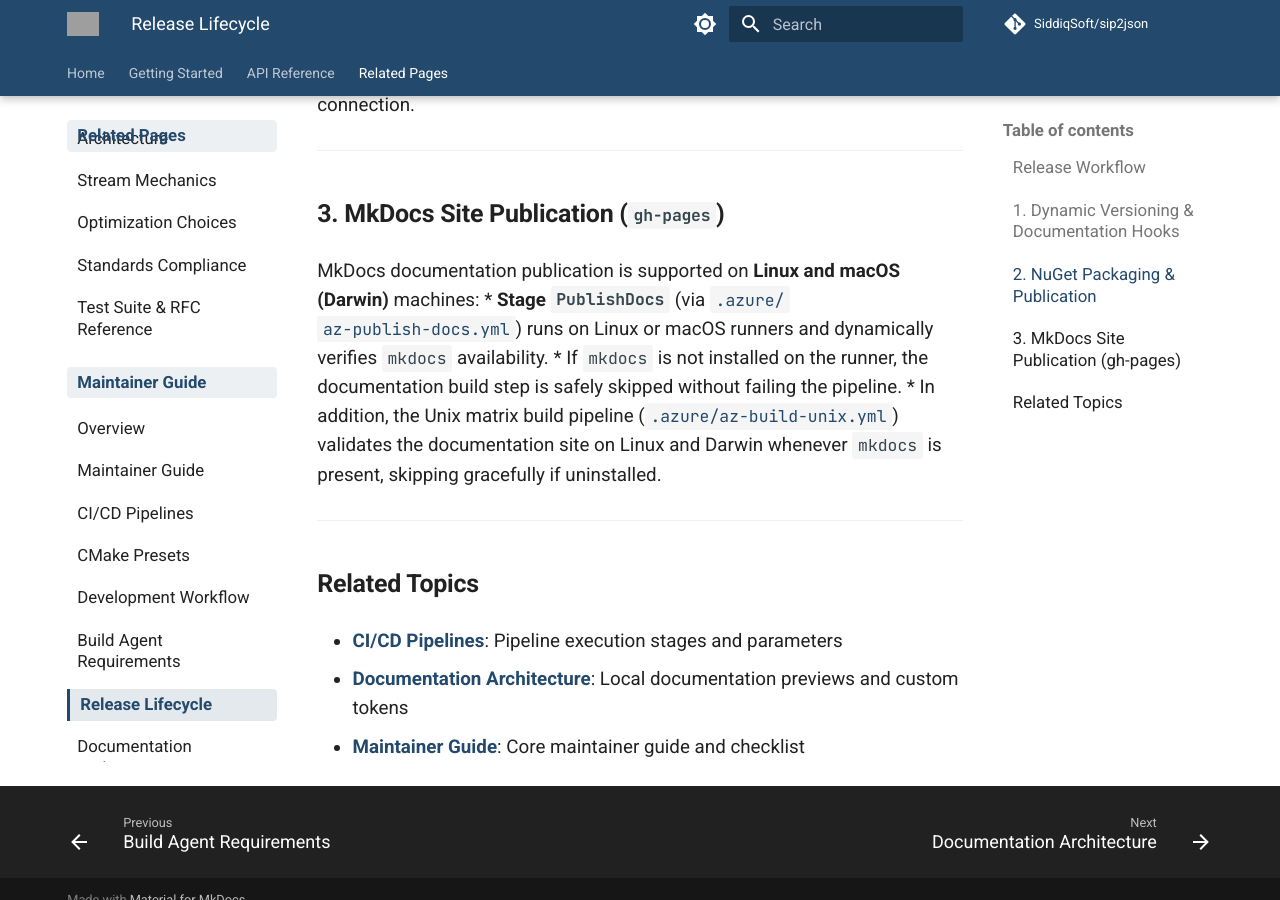
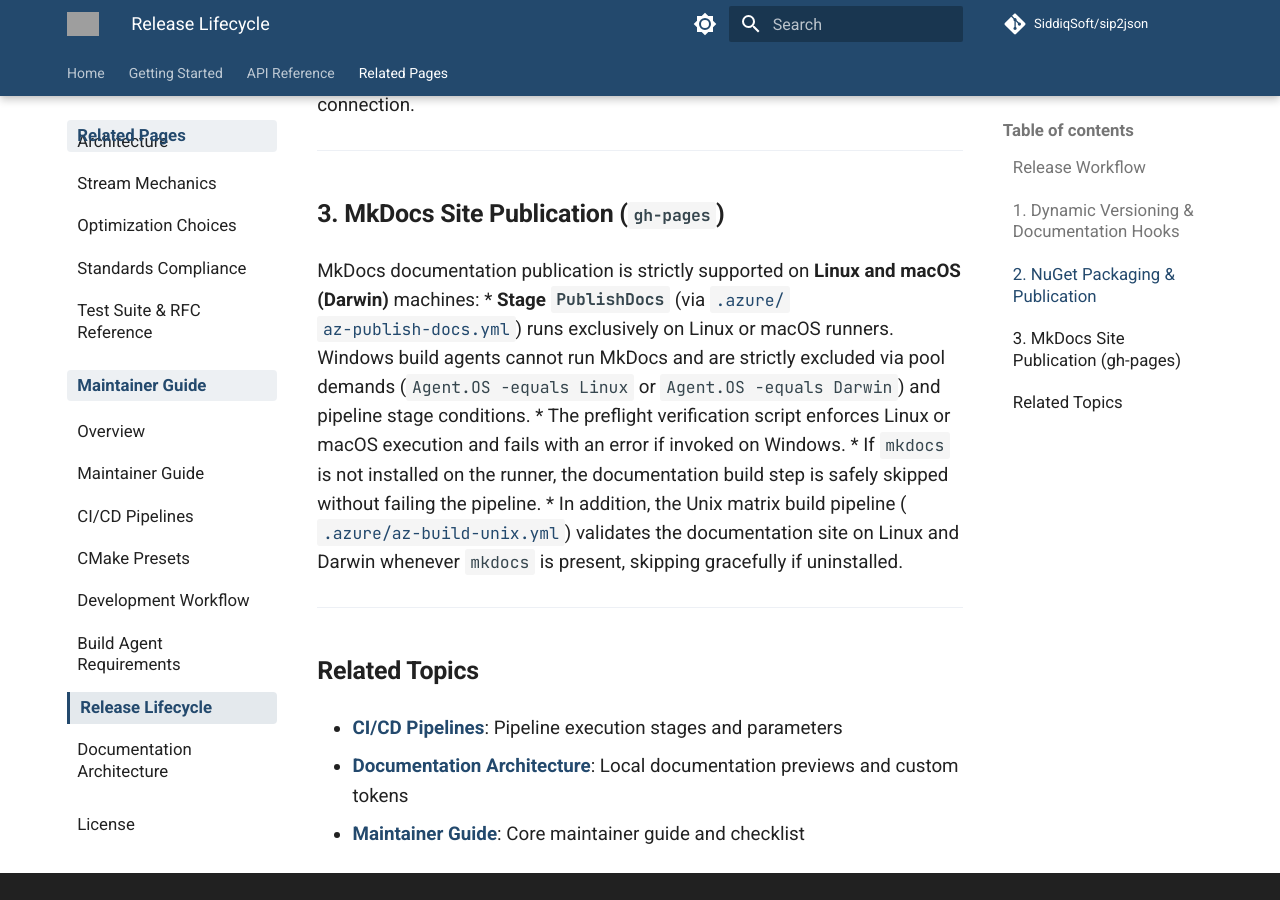
Before and after one commit to SiddiqSoft/sip2json, an MkDocs documentation site: the page built from docs/maintainers/releases.md, in a window 1280 px wide and 900 px high, scrolled down 1441 px. Built offline with MkDocs 1.6.1 and Material for MkDocs 9.7.7, drawn with Linux system fonts in a browser that asks for light colours; comment, search, counter and statistics services are not loaded; grey boxes are pictures that could not be loaded.

Commit message:
ci: enforce Linux or macOS for MkDocs build and documentation publication stage

```diff
--- a/docs/maintainers/releases.md
+++ b/docs/maintainers/releases.md
@@ -54,8 +54,9 @@
 
 ## 3. MkDocs Site Publication (`gh-pages`)
 
-MkDocs documentation publication is supported on **Linux and macOS (Darwin)** machines:
-* **Stage `PublishDocs`** (via [`.azure/az-publish-docs.yml`](https://github.com/SiddiqSoft/sip2json/blob/master/.azure/az-publish-docs.yml)) runs on Linux or macOS runners and dynamically verifies `mkdocs` availability.
+MkDocs documentation publication is strictly supported on **Linux and macOS (Darwin)** machines:
+* **Stage `PublishDocs`** (via [`.azure/az-publish-docs.yml`](https://github.com/SiddiqSoft/sip2json/blob/master/.azure/az-publish-docs.yml)) runs exclusively on Linux or macOS runners. Windows build agents cannot run MkDocs and are strictly excluded via pool demands (`Agent.OS -equals Linux` or `Agent.OS -equals Darwin`) and pipeline stage conditions.
+* The preflight verification script enforces Linux or macOS execution and fails with an error if invoked on Windows.
 * If `mkdocs` is not installed on the runner, the documentation build step is safely skipped without failing the pipeline.
 * In addition, the Unix matrix build pipeline ([`.azure/az-build-unix.yml`](https://github.com/SiddiqSoft/sip2json/blob/master/.azure/az-build-unix.yml)) validates the documentation site on Linux and Darwin whenever `mkdocs` is present, skipping gracefully if uninstalled.
 
```
Also changed, not shown: azure-pipelines.yml (+11 -1 lines), docs/maintainers/pipelines.md (+1 -0 lines), 1 other file.
